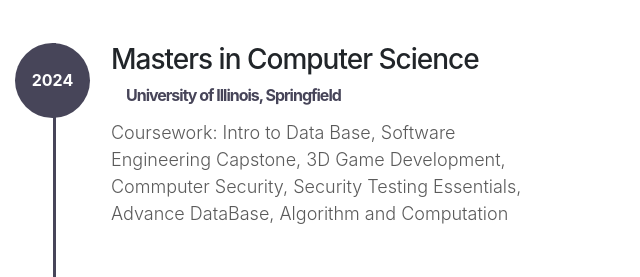
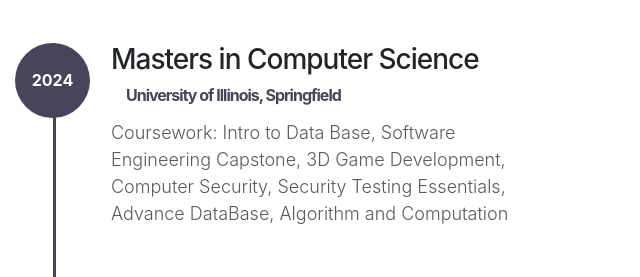
Before and after one commit to RitikaMunibabu/Ritika_Portfolio, a plain HTML site: page index.html in a window 1280 px wide. Shown: the part 805-1082 px from the top of the page, 640-1280 px from the left. Drawn offline with Linux system fonts and the light colour scheme; a small style sheet from the web is missing; files whose address does not match are found by name.

Commit message:
Update index.html

```diff
--- a/index.html
+++ b/index.html
@@ -218,7 +218,7 @@
                       </div>
                       <div class="timeline-info">
                           <h3><span>Masters in Computer Science</span><small>University of Illinois, Springfield</small></h3>
-                          <p>Coursework: Intro to Data Base, Software Engineering Capstone, 3D Game Development, Commputer Security, Security Testing Essentials, Advance DataBase, Algorithm and Computation</p>
+                          <p>Coursework: Intro to Data Base, Software Engineering Capstone, 3D Game Development, Computer Security, Security Testing Essentials, Advance DataBase, Algorithm and Computation</p>
                       </div>
                   </div>
 
```
